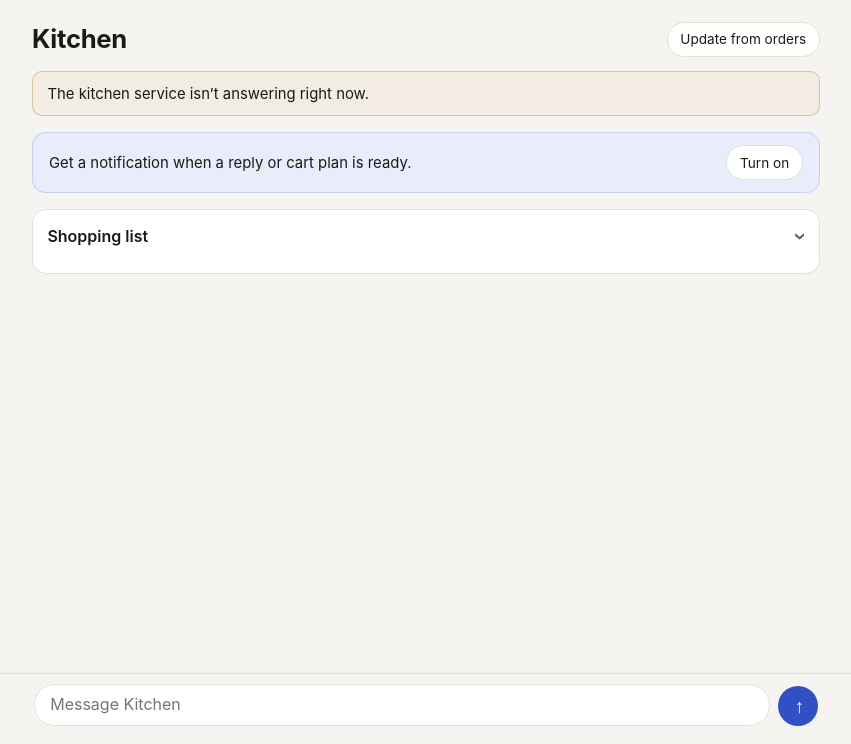
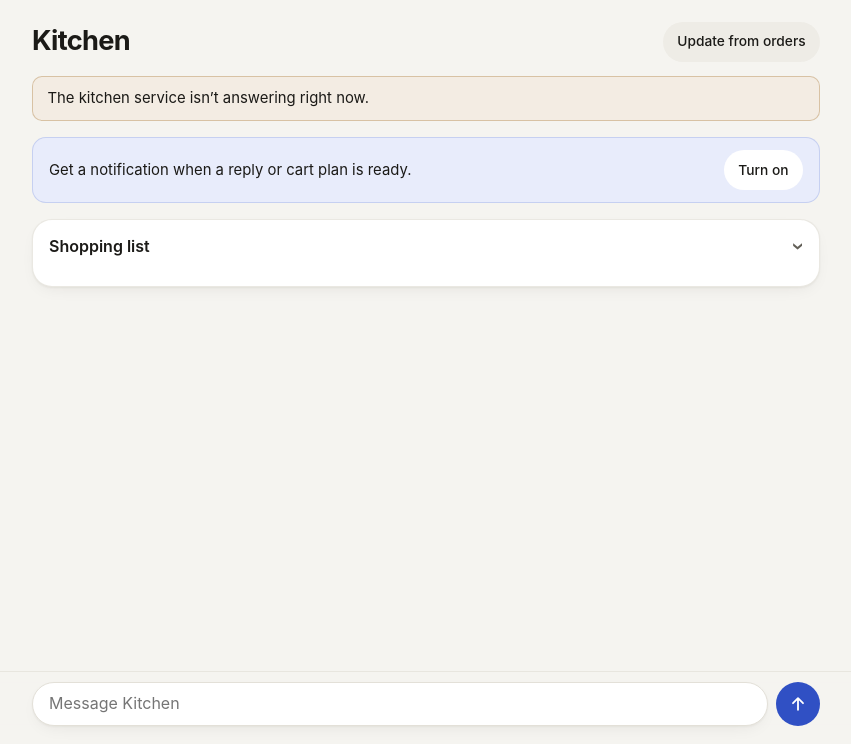
Before and after one commit to phinneywood/hub, a FastAPI app: page /kitchen in a window 1280 px wide, after a click on "Shopping list". Shown: the part 56-800 px from the top of the page, without its empty margins (214-1065 px from the left). Run offline with FastAPI, Linux system fonts and the light colour scheme.

Commit message:
Kitchen: softer bubbles, pill actions, 44px send button
Co-Authored-By: Claude <noreply@anthropic.com>

```diff
--- a/hub/static/kitchen.css
+++ b/hub/static/kitchen.css
@@ -2,36 +2,38 @@ main.kitchen { padding-bottom:6.5rem; }
 .k-sr { position:absolute; width:1px; height:1px; overflow:hidden; clip:rect(0 0 0 0); }
 
 .k-head { display:flex; align-items:center; justify-content:space-between; gap:.75rem; margin:.25rem 0 .9rem; }
-.k-head h1 { margin:0; font-size:1.6rem; letter-spacing:-.01em; }
-.k-pill { font:inherit; font-size:.85rem; padding:.4rem .8rem; border-radius:999px; border:1px solid var(--line);
-  background:var(--surface); color:var(--fg); cursor:pointer; white-space:nowrap; }
+.k-head h1 { margin:0; font-size:1.7rem; letter-spacing:-.025em; font-weight:750; }
+.k-pill { font:inherit; font-size:.86rem; font-weight:550; min-height:40px; padding:.3rem .9rem; border-radius:999px; border:0;
+  background:var(--card); color:var(--fg); cursor:pointer; white-space:nowrap; transition:background-color .15s var(--ease), transform .12s var(--ease); }
+.k-pill:active:not(:disabled) { transform:scale(.97); }
+.k-notify .k-pill { background:var(--surface); }
 .k-pill:disabled { opacity:.5; }
 .k-notify { display:flex; align-items:center; justify-content:space-between; gap:.75rem; }
 
-.k-list { margin:0 0 1rem; border:1px solid var(--line); border-radius:var(--radius); background:var(--surface); }
-.k-list summary { list-style:none; display:flex; justify-content:space-between; align-items:center; padding:.7rem .9rem; cursor:pointer; font-weight:600; }
+.k-list { margin:0 0 1rem; border:1px solid color-mix(in srgb, var(--line) 75%, transparent); border-radius:var(--radius-lg); background:var(--surface); box-shadow:var(--shadow); }
+.k-list summary { list-style:none; display:flex; justify-content:space-between; align-items:center; min-height:52px; padding:.7rem 1rem; cursor:pointer; font-weight:600; }
 .k-list summary::-webkit-details-marker { display:none; }
 .k-list summary::after { content:"›"; color:var(--mut); font-size:1.2rem; margin-left:.5rem; transition:transform .15s; }
 .k-list[open] summary::after { transform:rotate(90deg); }
 .k-list summary span:first-child { flex:1; }
 .k-count { color:var(--mut); font-weight:400; font-size:.9rem; }
-.k-list-items { list-style:none; margin:0; padding:0 .9rem .7rem; display:flex; flex-wrap:wrap; gap:.4rem; }
+.k-list-items { list-style:none; margin:0; padding:0 1rem .85rem; display:flex; flex-wrap:wrap; gap:.4rem; }
 .k-list-items li { padding:.3rem .7rem; border-radius:999px; background:var(--card); font-size:.92rem; }
 .k-list-items li.k-none { background:none; padding:0; color:var(--mut); }
 
 .k-empty { color:var(--mut); margin:1.5rem 0; }
 .k-suggest { display:flex; flex-direction:column; align-items:flex-start; gap:.5rem; margin-top:.8rem; }
-.k-suggest button { font:inherit; font-size:.95rem; text-align:left; padding:.55rem .9rem; border-radius:var(--radius-lg);
-  border:1px solid var(--line); background:var(--surface); color:var(--acc); cursor:pointer; }
+.k-suggest button { font:inherit; font-size:.95rem; text-align:left; font-weight:500; min-height:44px; padding:.55rem 1rem; border-radius:var(--radius-lg);
+  border:1px solid color-mix(in srgb, var(--line) 75%, transparent); background:var(--surface); box-shadow:var(--shadow); color:var(--acc); cursor:pointer; }
 
 .k-thread { list-style:none; padding:0; margin:0 0 .6rem; display:flex; flex-direction:column; gap:.7rem; }
-.k-msg { max-width:86%; padding:.65rem .9rem; border-radius:var(--radius-lg); line-height:1.4; }
+.k-msg { max-width:86%; padding:.65rem .95rem; border-radius:var(--radius-lg); line-height:1.45; }
 .k-msg p { margin:0; white-space:pre-wrap; overflow-wrap:anywhere; }
 .k-msg p + p { margin-top:.5rem; }
 .k-msg a { color:var(--acc); }
-.k-member { align-self:flex-end; background:var(--acc); color:var(--acc-fg); border-bottom-right-radius:6px; }
+.k-member { align-self:flex-end; background:var(--acc); color:var(--acc-fg); border-bottom-right-radius:7px; box-shadow:0 1px 2px color-mix(in srgb, var(--acc) 30%, transparent); }
 .k-member a { color:inherit; text-decoration:underline; }
-.k-assistant { align-self:flex-start; background:var(--surface); border:1px solid var(--line); border-bottom-left-radius:6px; }
+.k-assistant { align-self:flex-start; background:var(--surface); border:1px solid color-mix(in srgb, var(--line) 75%, transparent); border-bottom-left-radius:7px; box-shadow:var(--shadow); }
 .k-notice { align-self:center; max-width:92%; padding:.1rem .5rem; color:var(--mut); font-size:.82rem; text-align:center; }
 .k-meta { display:block; font-size:.74rem; color:var(--mut); margin-top:.3rem; }
 .k-member .k-meta { color:color-mix(in srgb, var(--acc-fg) 75%, transparent); text-align:right; }
@@ -43,8 +45,8 @@ main.kitchen { padding-bottom:6.5rem; }
 .k-typing span:nth-child(3) { animation-delay:.3s; }
 @keyframes k-dot { 0%, 60%, 100% { opacity:.25; transform:translateY(0); } 30% { opacity:1; transform:translateY(-3px); } }
 
-.k-card { margin-top:.6rem; padding:.7rem .8rem; border-radius:var(--radius); background:var(--card); display:flex; flex-direction:column; gap:.3rem; }
-.k-card-title { font-weight:600; color:var(--fg); text-decoration:none; }
+.k-card { margin-top:.6rem; padding:.8rem .9rem; border-radius:var(--radius); background:var(--card); display:flex; flex-direction:column; gap:.3rem; }
+.k-card-title { font-weight:650; letter-spacing:-.01em; color:var(--fg); text-decoration:none; }
 a.k-card-title { color:var(--acc); }
 .k-facts { display:flex; flex-wrap:wrap; gap:.3rem; }
 .k-fact { font-size:.78rem; padding:.15rem .5rem; border-radius:999px; background:var(--surface); color:var(--mut); }
@@ -62,23 +64,28 @@ a.k-card-title { color:var(--acc); }
 .k-plan-items small { color:var(--mut); }
 .k-plan-items .k-price { white-space:nowrap; font-variant-numeric:tabular-nums; }
 .k-total { display:flex; justify-content:space-between; font-weight:600; padding-top:.45rem; border-top:1px solid var(--line); }
-.k-plan-acts { display:flex; gap:.5rem; margin-top:.5rem; }
-.k-plan-acts button { flex:1; font:inherit; font-size:.95rem; padding:.65rem; border-radius:var(--radius); border:1px solid var(--line);
-  background:var(--surface); color:var(--fg); cursor:pointer; }
-.k-plan-acts button.k-go { background:var(--acc); color:var(--acc-fg); border-color:var(--acc); font-weight:600; }
+.k-plan-acts { display:flex; align-items:center; gap:.5rem; margin-top:.55rem; }
+.k-plan-acts button { flex:1; font:inherit; font-size:.95rem; font-weight:550; min-height:44px; padding:.5rem .8rem; border-radius:999px; border:1px solid var(--line);
+  background:var(--surface); color:var(--fg); cursor:pointer; transition:transform .12s var(--ease); }
+.k-plan-acts button:active:not(:disabled) { transform:scale(.98); }
+.k-plan-acts button:disabled { opacity:.55; }
+.k-plan-acts button.k-go { background:var(--acc); color:var(--acc-fg); border-color:var(--acc); font-weight:650; }
 .k-plan-items li.k-gone .k-what span { color:var(--mut); text-decoration:line-through; }
 .k-result .k-total + .k-total { border-top:0; padding-top:.1rem; font-weight:400; color:var(--mut); }
 a.k-pill { text-decoration:none; text-align:center; }
 .k-plan-status { font-weight:600; font-size:.88rem; }
 .k-plan-status.ok { color:var(--ok); }
+.k-plan-status.ok::before { content:"✓"; margin-right:.35em; }
 .k-small { font-size:.78rem; color:var(--mut); }
 
 .k-compose { position:fixed; left:0; right:0; bottom:0; display:flex; gap:.5rem; align-items:flex-end;
   padding:.6rem max(1rem, env(safe-area-inset-left)) calc(.6rem + env(safe-area-inset-bottom));
   background:color-mix(in srgb, var(--bg) 92%, transparent); backdrop-filter:blur(12px); -webkit-backdrop-filter:blur(12px);
-  border-top:1px solid var(--line); }
-.k-compose textarea { flex:1; max-width:46rem; margin-left:auto; font:inherit; font-size:1rem; line-height:1.35; padding:.6rem .95rem;
-  border-radius:1.3rem; border:1px solid var(--line); background:var(--surface); color:var(--fg); resize:none; max-height:9rem; }
-.k-send { width:2.5rem; height:2.5rem; flex:none; margin-right:auto; border-radius:50%; border:0; background:var(--acc); color:var(--acc-fg);
-  font-size:1.2rem; font-weight:700; cursor:pointer; }
+  border-top:1px solid color-mix(in srgb, var(--line) 70%, transparent); }
+.k-compose textarea { flex:1; max-width:46rem; margin-left:auto; font:inherit; font-size:1rem; line-height:1.35; padding:.65rem 1rem;
+  border-radius:1.4rem; border:1px solid var(--line); box-shadow:var(--shadow); background:var(--surface); color:var(--fg); resize:none; max-height:9rem; }
+.k-send { width:44px; height:44px; padding:0; flex:none; margin-right:auto; border-radius:50%; border:0; background:var(--acc); color:var(--acc-fg);
+  display:grid; place-items:center; cursor:pointer; transition:transform .12s var(--ease); }
+.k-send:active:not(:disabled) { transform:scale(.94); }
 .k-send:disabled { opacity:.4; }
+@media (prefers-reduced-motion: reduce) { .k-typing span { animation:none; opacity:.6; } }
--- a/hub/templates/kitchen/chat.html
+++ b/hub/templates/kitchen/chat.html
@@ -29,6 +29,6 @@
 <form class="k-compose" id="k-compose">
   <label class="k-sr" for="k-text">Message</label>
   <textarea id="k-text" rows="1" maxlength="2000" enterkeyhint="send" placeholder="Message Kitchen" required></textarea>
-  <button class="k-send" type="submit" aria-label="Send">↑</button>
+  <button class="k-send" type="submit" aria-label="Send"><svg viewBox="0 0 24 24" width="20" height="20" aria-hidden="true" focusable="false"><path d="M12 19V5M6 11l6-6 6 6" fill="none" stroke="currentColor" stroke-width="2.2" stroke-linecap="round" stroke-linejoin="round"/></svg></button>
 </form>
 {% endblock %}
```
